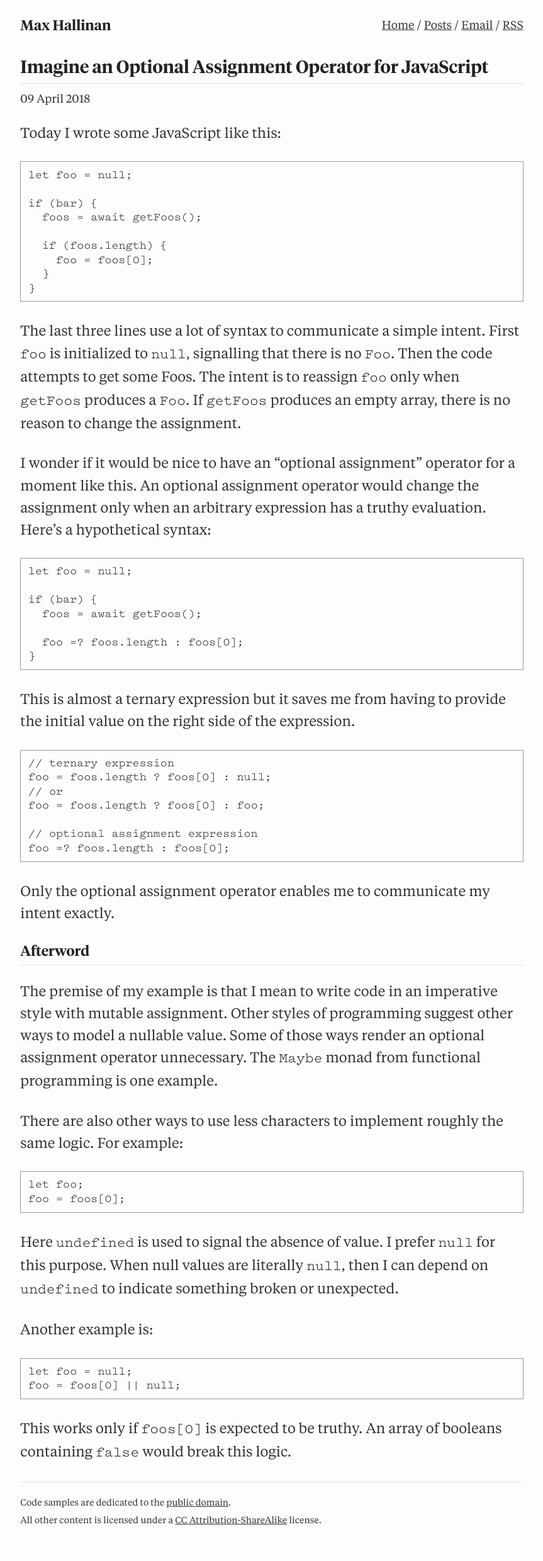
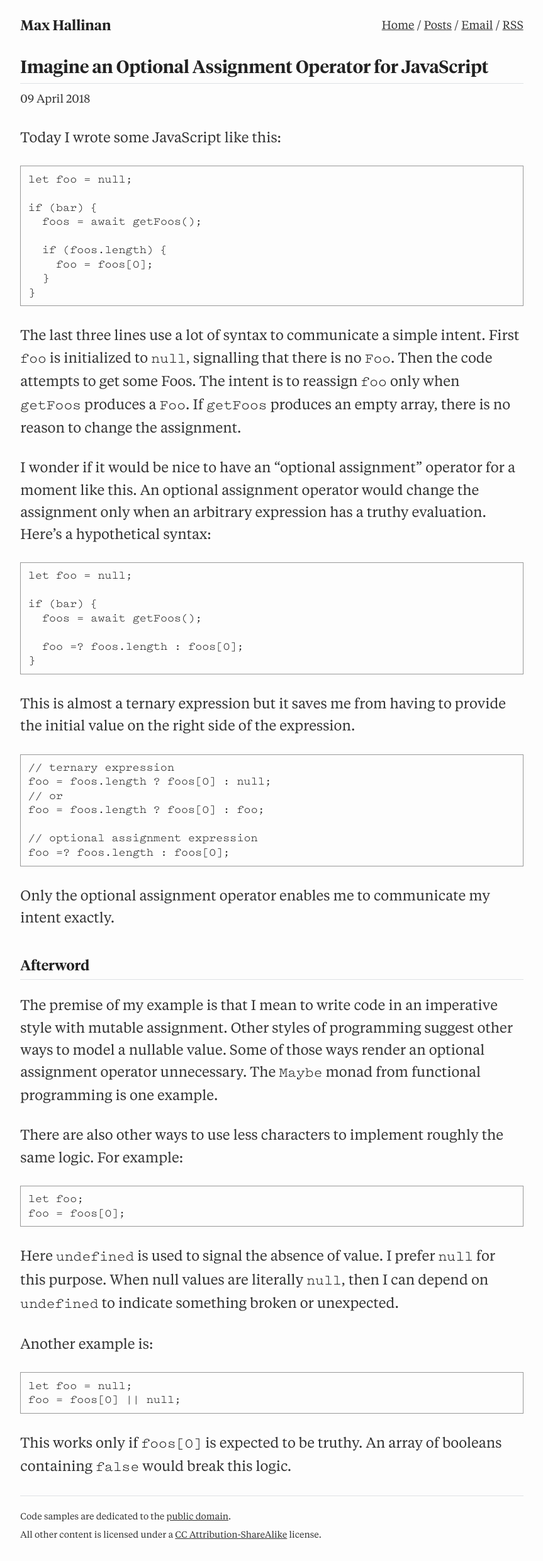
Before and after one commit to fromothers/www.maxhallinan.com, a Jekyll site: the page built from posts/_posts/2018-04-09-imagine-an-optional-assignment-operator-for-javascript.md, in a window 1280 px wide. Shown: the whole page at 63% size, without its empty margins (208-1071 px from the left). Built offline with Jekyll 4.4.1, drawn with Linux system fonts in a browser that asks for light colours; before the commit the page ends 2456 px from its top, so only the background shows below that.

Commit message:
Increase post header margins

```diff
--- a/static/css/styles.css
+++ b/static/css/styles.css
@@ -405,6 +405,10 @@
     padding: 0 0 0.8rem;
   }
 
+  .post-header {
+    margin: 0 0 1.953rem;
+  }
+
   .post-title {
     font-size: 1.563rem;
     line-height: 1.25em;
@@ -427,11 +431,13 @@
   .post-body h1 {
     font-size: 1.563rem;
     line-height: 1.25em;
+    margin-top: 2.441rem;
   }
 
   .post-body h2 {
     font-size: 1.25rem;
     line-height: 1.25em;
+    margin-top: 2.441rem;
   }
 
   .post-body h3,
@@ -440,6 +446,7 @@
   .post-body h6 {
     font-size: 1rem;
     line-height: 1.25em;
+    margin-top: 1.953rem;
   }
 
   .post-body ol,
```
